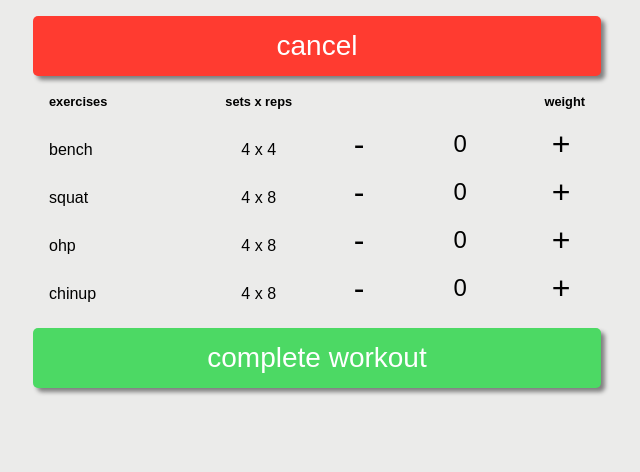
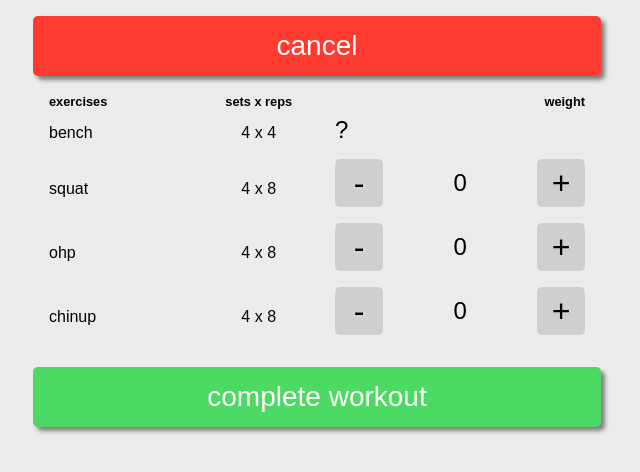
Before and after one commit to rcyork/workout, a React (Create React App) app: page /active-workout in a window 1280 px wide. Shown: the top 472 px of the page, without its empty margins (323-963 px from the left). Built offline with nearby package versions, Linux system fonts and the light colour scheme.

Commit message:
- account for needing 'weight input' and 'calculated weight' on same workout

```diff
--- a/src/App.js
+++ b/src/App.js
@@ -15,10 +15,10 @@ class App extends Component {
     nextWorkout: WORKOUTS.find(workout => workout.id === "wad1").exercises,
     firstVisit: true,
     workingWeights: [
-      { name: "deadlift", value: null },
-      { name: "row", value: null },
+      { name: "deadlift", value: 35 },
+      { name: "row", value: 0 },
       { name: "squat", value: null },
-      { name: "bench", value: null },
+      { name: "bench", value: 135 },
       { name: "ohp", value: null },
       { name: "chinup", value: 0 }
     ]
@@ -30,22 +30,6 @@ class App extends Component {
         workingWeights: prevState.workingWeights.map(item => {
           if (item.name === exercise) {
             return { ...item, value: (currentNumber += 5) };
-          } else {
-            return {
-              ...item
-            };
-          }
-        })
-      };
-    });
-  };
-
-  decrement = (currentNumber, exercise) => {
-    this.setState(prevState => {
-      return {
-        workingWeights: prevState.workingWeights.map(item => {
-          if (item.name === exercise) {
-            return { ...item, value: (currentNumber -= 5) };
           } else {
             return {
               ...item
@@ -85,7 +69,6 @@ class App extends Component {
                   modifier={modifier}
                   weights={this.state.workingWeights}
                   increment={this.increment}
-                  decrement={this.decrement}
                 />
               )}
             />
--- a/src/components/Workout/Workout.css
+++ b/src/components/Workout/Workout.css
@@ -1,5 +1,12 @@
 .workout {
   border-radius: 5px;
+}
+
+.isCollectingData .weight {
+  display: grid;
+  grid-auto-flow: column;
+  align-items: center;
+  justify-content: space-between;
 }
 
 .workout__tableWrap {
@@ -24,15 +31,15 @@
   cursor: pointer;
   font-size: 2rem;
   outline: none;
-  background: none;
+  background: var(--grey);
   border-radius: 5px;
   position: relative;
 }
 
 .weight {
-  display: grid;
-  grid-auto-flow: column;
-  align-items: center;
-  justify-content: space-between;
   font-size: 1.5rem;
 }
+
+.cell {
+  padding-bottom: 1rem;
+}
--- a/src/components/Workout/Workout.js
+++ b/src/components/Workout/Workout.js
@@ -13,6 +13,8 @@ export const Workout = ({
     const weight = weights.find(item => item.name === exercise.name).value;
     return { ...exercise, weight };
   });
+
+  console.log(formattedWorkout);
 
   return (
     <div className={`workout ${modifier}`}>
@@ -48,19 +50,24 @@ export const Workout = ({
             <>
               {formattedWorkout.map(exercise => (
                 <tr key={exercise.name} className="row">
-                  <td align="left">{exercise.name}</td>
-                  <td align="center">
+                  <td align="left" className="cell">
+                    {exercise.name}
+                  </td>
+                  <td align="center" className="cell">
                     {exercise.sets} x {exercise.reps}
                   </td>
                   <td
-                    className="weight"
+                    className="weight cell"
                     align={
                       modifier === "snapshot" || "isCalculatingData"
                         ? "right"
                         : "center"
                     }
                   >
-                    {modifier === "isCollectingData" ? (
+                    {(exercise.weight === null &&
+                      modifier === "isCollectingData") ||
+                    (exercise.weight === 0 &&
+                      modifier === "isCollectingData") ? (
                       <>
                         <button
                           className="decrement"
@@ -82,12 +89,14 @@ export const Workout = ({
                           +
                         </button>
                       </>
+                    ) : exercise.weight === 0 ? (
+                      exercise.weight
                     ) : (
-                      exercise.weight
+                      "?"
                     )}
                   </td>
                   {modifier === "normal" ? (
-                    <td align="right">
+                    <td align="right" className="cell">
                       <input type="checkbox" />
                     </td>
                   ) : null}
```
